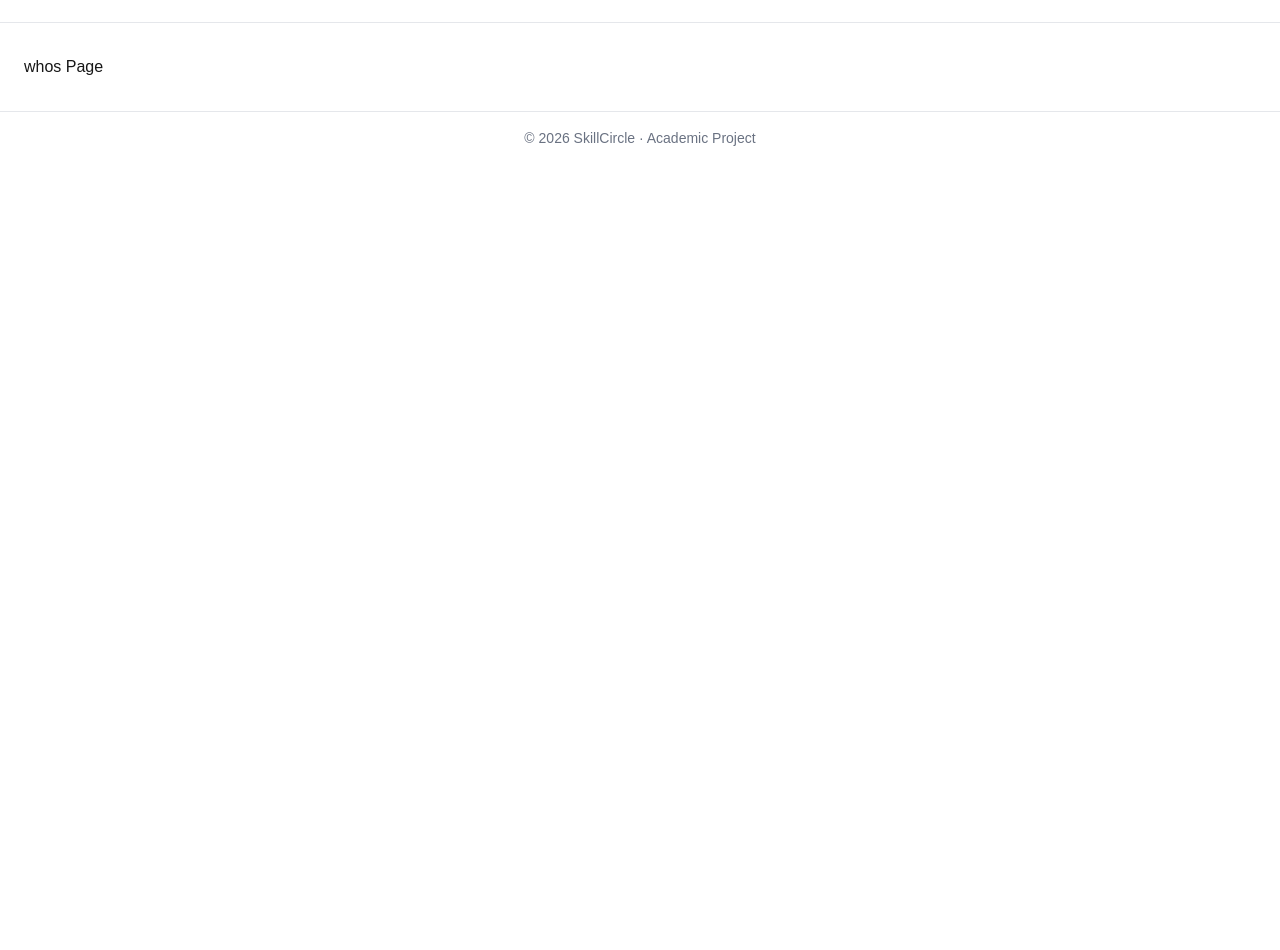
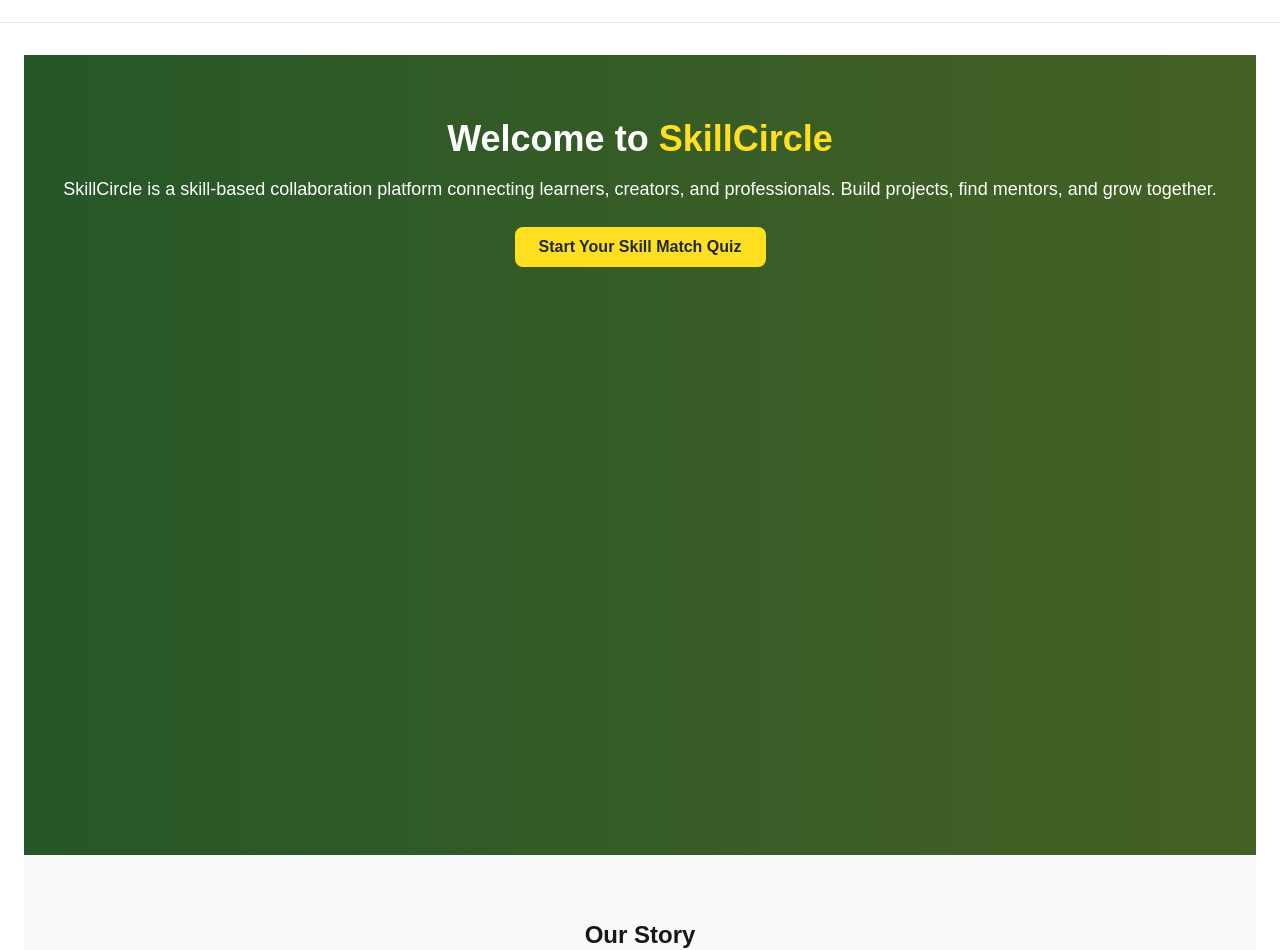
Before and after one commit to MokaniJay/skillCircle, a Next.js app: page /about in a window 1280 px wide. Shown: the part 42-992 px from the top of the page. Before the commit the page ends 800 px from the top, so only its background shows below. Built offline with nearby package versions, Linux system fonts and the light colour scheme.

Commit message:
about us structre

```diff
--- a/app/(users)/about/page.jsx
+++ b/app/(users)/about/page.jsx
@@ -1,8 +1,96 @@
-const about =() => {
-    return (
-        <h1>whos   Page</h1>
+import React from "react";
 
-    );
-  };
+const AboutUs = () => {
+  return (
+    <div className="bg-gray-50 min-h-screen">
+     <section
+  className="w-full h-screen bg-cover bg-center relative"
+  style={{ backgroundImage: 'linear-gradient(to right, #4caf50, #8bc34a)' }}>
 
-  export default about;
+  {/* Overlay for text to appear on top of the background gradient */}
+  <div className="absolute inset-0 bg-black opacity-50"></div>
+
+  <div className="relative z-10 text-center text-white py-16">
+    <h1 className="text-4xl font-bold mb-4">
+      Welcome to <span className="text-yellow-300">SkillCircle</span>
+    </h1>
+    <p className="text-lg mb-6">
+      SkillCircle is a skill-based collaboration platform connecting learners, creators, and professionals. Build projects, find mentors, and grow together.
+    </p>
+    <button className="bg-yellow-300 text-gray-800 py-2 px-6 rounded-lg font-semibold hover:bg-yellow-400">
+      Start Your Skill Match Quiz
+    </button>
+  </div>
+</section>
+
+
+      {/* Our Story Section */}
+      <section className="py-16 px-4 text-center">
+        <h2 className="text-2xl font-bold mb-4">Our Story</h2>
+        <p className="text-lg max-w-3xl mx-auto text-gray-700">
+          SkillCircle was created to solve the problem of finding genuine collaborators based on skills, not resumes. We believe that everyone should have the opportunity to grow through collaboration. Whether you're a developer, designer, or someone new, SkillCircle connects you with the right people to learn and build real projects together.
+        </p>
+      </section>
+
+      {/* Why SkillCircle Section */}
+      <section className="py-16 bg-gray-100 text-center">
+        <h2 className="text-2xl font-bold mb-4">Why SkillCircle?</h2>
+        <div className="max-w-3xl mx-auto space-y-4">
+          <p className="text-lg text-gray-700">
+            <strong>Skill-based Matching:</strong> We match you based on your real skills and what you want to work on.
+          </p>
+          <p className="text-lg text-gray-700">
+            <strong>Real Collaboration:</strong> Say goodbye to cold messaging. SkillCircle makes it easy to connect with like-minded collaborators.
+          </p>
+          <p className="text-lg text-gray-700">
+            <strong>Learning Opportunities:</strong> Whether you're just starting or a seasoned pro, SkillCircle helps you grow by working on real projects with real people.
+          </p>
+        </div>
+      </section>
+
+      {/* How It Works Section */}
+      <section className="py-16 px-4 text-center">
+        <h2 className="text-2xl font-bold mb-4">How It Works</h2>
+        <div className="max-w-2xl mx-auto space-y-6 text-lg text-gray-700">
+          <div>
+            <strong>1. Take a short quiz</strong> to share your skills and what you're looking for.
+          </div>
+          <div>
+            <strong>2. Get matched</strong> with collaborators, mentors, and people who can help you.
+          </div>
+          <div>
+            <strong>3. Start working together</strong> on real projects and build your portfolio.
+          </div>
+          <div>
+            <strong>4. Connect, learn, and grow</strong> with SkillCircle's collaborative community.
+          </div>
+        </div>
+      </section>
+
+      {/* Our Vision Section */}
+      <section className="py-16 bg-gray-200 text-center">
+        <h2 className="text-2xl font-bold mb-4">Our Vision</h2>
+        <p className="text-lg max-w-3xl mx-auto text-gray-700">
+          At SkillCircle, we envision a world where collaboration is at the heart of personal growth. Our mission is to make skills, not titles, the currency of professional development. Join us in making collaboration easy, effective, and fun.
+        </p>
+      </section>
+
+      {/* Team Section (Optional) */}
+      <section className="py-16 text-center">
+        <h2 className="text-2xl font-bold mb-4">Meet the Team</h2>
+        <div className="max-w-4xl mx-auto text-gray-700">
+          <p className="text-lg">
+            SkillCircle is powered by a passionate team of creators, developers, and dreamers. Together, we aim to make collaboration a cornerstone of personal and professional development.
+          </p>
+        </div>
+      </section>
+
+      {/* Footer Section */}
+      <footer className="py-10 text-center bg-green-600 text-white">
+        <p>&copy; 2026 SkillCircle | All Rights Reserved</p>
+      </footer>
+    </div>
+  );
+};
+
+export default AboutUs;
```
